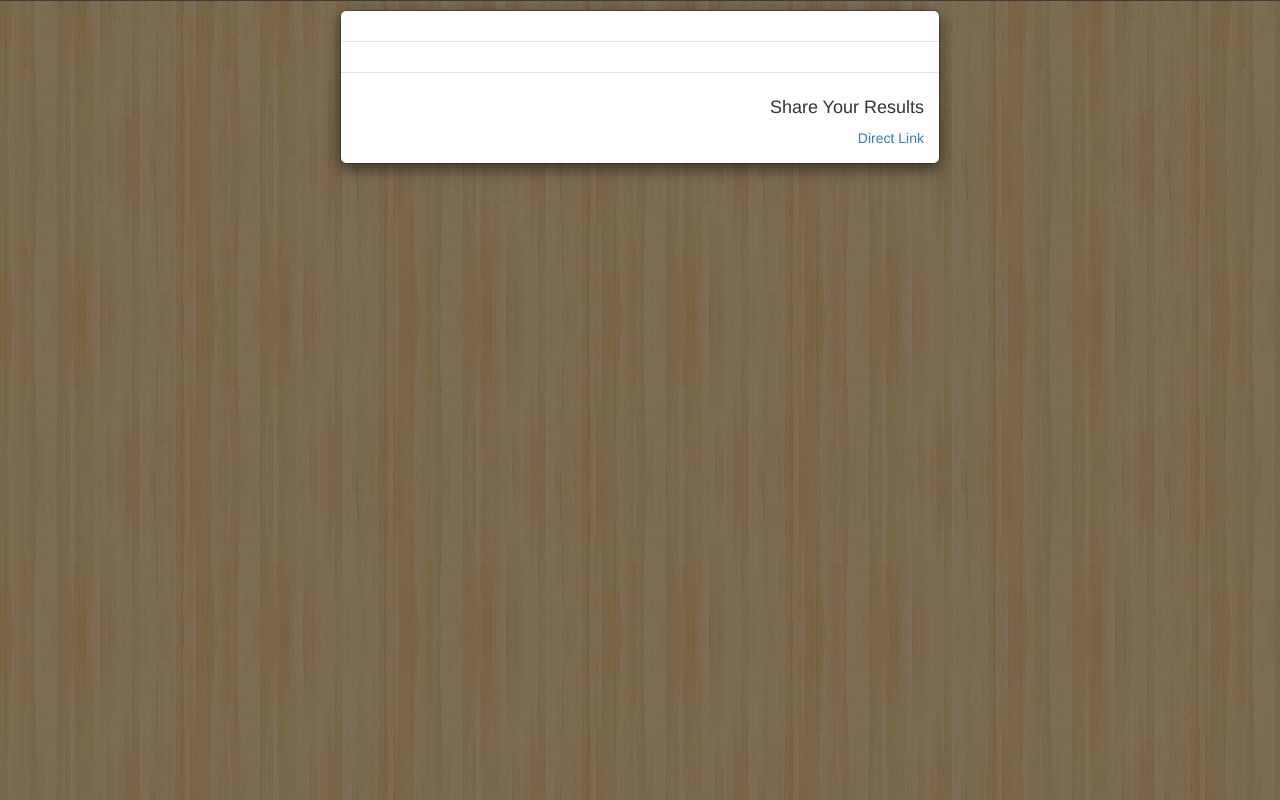
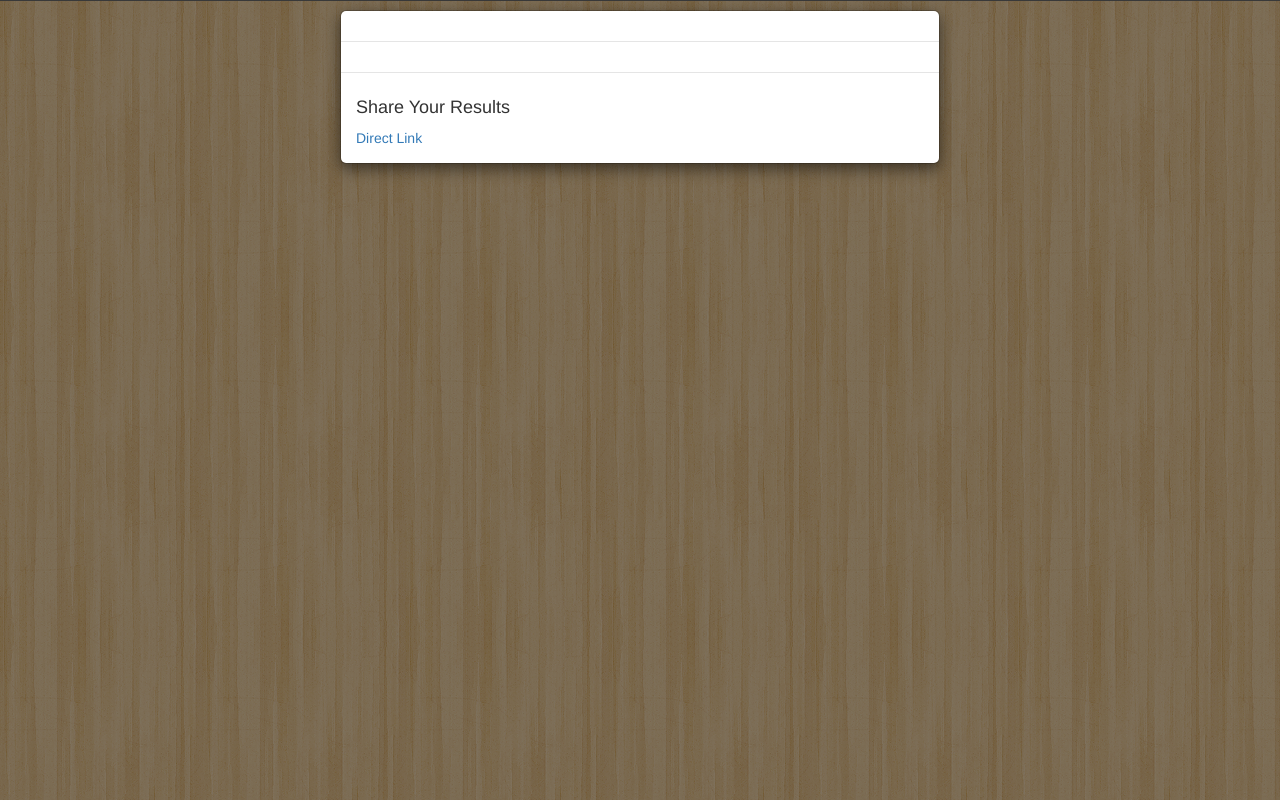
Before and after one commit to nomadmtb/areyoutheninja, a Django app: template ninja/templates/ninja_past.html in a window 1280 px wide. Run offline with Django 3.2, Linux system fonts and the light colour scheme; the template is opened without the code that fills it, so the values that code supplies are empty; parts of the project's set-up code (start-up, migrations or seed data) failed here and were passed over; some libraries are stand-ins or nearby versions.

Commit message:
Buttons look decent now :)

```diff
--- a/ninja/templates/ninja_past.html
+++ b/ninja/templates/ninja_past.html
@@ -2,6 +2,9 @@
 
 
 {% block optional_headers %}
+<!-- Google -->
+<script src="https://apis.google.com/js/platform.js" async defer></script>
+<!-- Facebook -->
 <meta property="og:url"           content="http://areyouthe.ninja/ninja/{{ ninja_result.uuid }}" />
 <meta property="og:type"          content="website" />
 <meta property="og:title"         content="Are You The Ninja?" />
@@ -44,10 +47,17 @@
          <div class="modal-body" id="result_body">
             <a href="{{ ninja_result.image }}" target="_blank"><img id="result_image" src="{{ ninja_result.image }}"></a>
          </div>
-         <div class="modal-footer">
+         <div class="modal-footer" id="modalFooter">
             <h4>Share Your Results</h4>
-            <a href="/ninja/{{ ninja_result.uuid }}" target="_blank">Direct Link</a>
-            <div class="fb-share-button" data-href="http://areyouthe.ninja/ninja/{{ ninja_result.uuid }}" data-layout="button"></div>
+            <div id="share_buttons">
+               <a href="/ninja/{{ ninja_result.uuid }}" target="_blank">Direct Link</a>
+               <div id="facebook_wrapper">
+                  <div class="fb-share-button" data-href="http://areyouthe.ninja/ninja/{{ ninja_result.uuid }}" data-layout="button"></div>
+               </div>
+               <div id="google_wrapper">
+                  <div class="g-plus" data-action="share" data-annotation="bubble" data-href="http://areyouthe.ninja/ninja/{{ ninja_result.uuid }}"></div>
+               </div>
+            </div>
          </div>
       </div>
    </div>
--- a/static/css/ninja.css
+++ b/static/css/ninja.css
@@ -17,9 +17,36 @@
    font-size: 16px;
 }
 
+#share_buttons {
+   height: 20px;
+   width: 350px;
+   float: left;
+}
+
+#share_buttons a {
+   float: left;
+}
+
+#facebook_wrapper {
+   width: 75px;
+   float: left;
+   display: inline-block;
+}
+
+#google_wrapper {
+   width: 75px;
+   float: left;
+   margin-left: 15px;
+   display: inline-block;
+}
+
 body {
    background-image: url("../img/wood_pattern.png");
    overflow-y: auto;
+}
+
+#modalFooter h4 {
+   text-align: left;
 }
 
 #wrapper {
```
